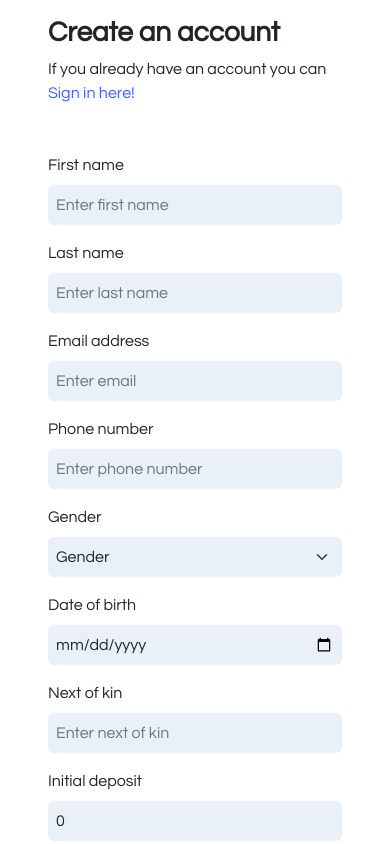
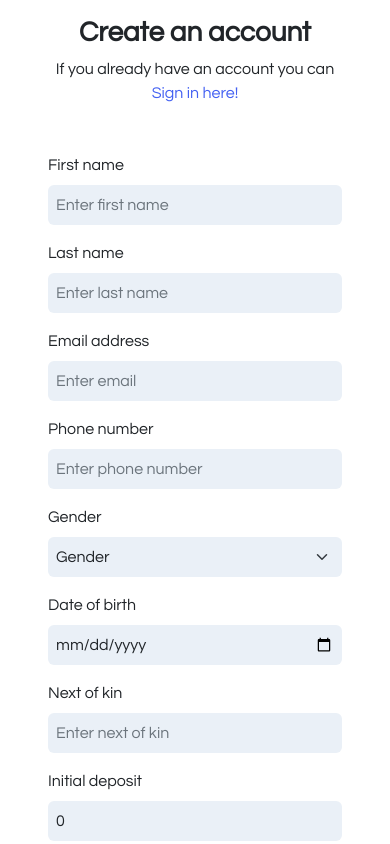
Before and after one commit to Igweego1/ReactBankApplication, a React (Create React App) app: page /register in a window 390 px wide. Shown: the top 844 px of the page. Built offline with nearby package versions, Linux system fonts and the light colour scheme.

Commit message:
added layout for login and register pages

```diff
--- a/src/components/Login.jsx
+++ b/src/components/Login.jsx
@@ -22,17 +22,6 @@ const Login = () => {
     }
 
     return(
-        <Fragment>
-            <Container className="fullHeight" as={'div'} fluid>
-                <Row className="my-auto d-flex justify-content-center h-100">
-                    <Col sm={12} md={7} className="my-auto d-flex justify-content-center py-3 px-5">
-                        <div className="text-center text-md-start">
-                            <h1 className="fw-bold">Sign In to your bank app</h1>
-                            <p>If you don't have an account you can <span className="register" onClick={() => navigate('/register')}>Register here!</span></p>
-                        </div>
-                        <img src={pic} className="w-50 h-50 d-none d-md-block"/>
-                    </Col>
-                    <Col sm={12} md={5} className="my-auto py-3 px-5">
         <Form>
             <FormInput
                 change={(email) => setLoginDetails({...loginDetails, email})}
@@ -56,10 +45,6 @@ const Login = () => {
                 Sign In
             </Button>
         </Form>
-                    </Col>
-                </Row>
-            </Container>
-        </Fragment>
     )
 }
 
--- a/src/components/Register.jsx
+++ b/src/components/Register.jsx
@@ -35,17 +35,6 @@ const Register = () => {
     }
 
     return(
-        <Fragment>
-            <Container className="fullHeight" as={'div'} fluid>
-                <Row className="my-auto d-flex justify-content-center h-100">
-                    <Col sm={12} md={7} className="my-auto d-md-flex justify-content-center py-3 px-5">
-                        <div>
-                            <h1 className="fw-bold">Create an account</h1>
-                            <p>If you already have an account you can <span className="register" onClick={() => navigate('/')}>Sign in here!</span></p>
-                        </div>
-                        <img src={pic} className="w-50 d-none d-md-block h-50"/>
-                    </Col>
-                    <Col sm={12} md={5} className="my-auto py-3 px-5">
         <Form>
             <div className="d-md-flex justify-content-between gap-3">
                 <FormInput
@@ -151,10 +140,6 @@ const Register = () => {
                 Sign Up
             </Button>
         </Form>
-                    </Col>
-                </Row>
-            </Container>
-        </Fragment>
     )
 }
 
--- a/src/containers/Layout.jsx
+++ b/src/containers/Layout.jsx
@@ -1,18 +1,38 @@
 import {routes, authRoutes} from '../routes';
-import {Link} from 'react-router-dom'
-import {Container, Row, Col, Stack} from 'react-bootstrap';
+import {Link, useNavigate} from 'react-router-dom'
+import {Container, Row, Col} from 'react-bootstrap';
 import React, { Fragment } from 'react';
 import '../App.css';
+import pic from '../Picture.png';
 
 const Layout = ({children}) => {
-    if(authRoutes.indexOf(window.location.pathname) !== -1){
+    const navigate = useNavigate();
+    if(authRoutes.indexOf(window.location.pathname) === -1){
         return <div>{children}</div>
     }
 
     return (
         <Fragment>
-            <Container as='div' fluid className="fullHeight">
-                {children}
+            <Container className="fullHeight" as={'div'} fluid>
+                <Row className="my-auto d-flex justify-content-center h-100">
+                    <Col sm={12} md={7} className="my-auto d-flex justify-content-center py-3 px-5">
+                        {window.location.pathname === '/' ?
+                            <div className="text-center text-md-start">
+                                <h1 className="fw-bold">Sign In to your bank app</h1>
+                                <p>If you don't have an account you can <span className="register" onClick={() => navigate('/register')}>Register here!</span></p>
+                            </div >
+                            :
+                            <div className="text-center text-md-start">
+                                <h1 className="fw-bold">Create an account</h1>
+                                <p>If you already have an account you can <span className="register" onClick={() => navigate('/')}>Sign in here!</span></p>
+                            </div >
+                        }
+                        <img src={pic} className="w-50 h-50 d-none d-md-block"/>
+                    </Col>
+                    <Col sm={12} md={5} className="my-auto py-3 px-5">
+                        {children}
+                    </Col>
+                </Row>
             </Container>
         </Fragment>
     )
```
Lines whose indentation alone changed are shown as unchanged.
